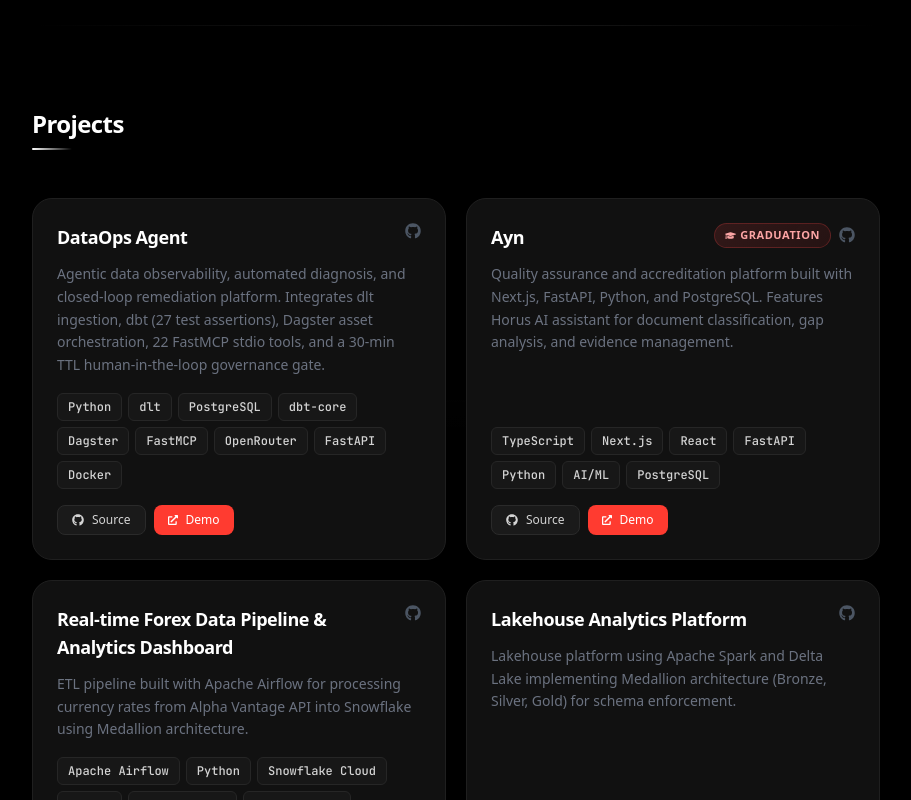
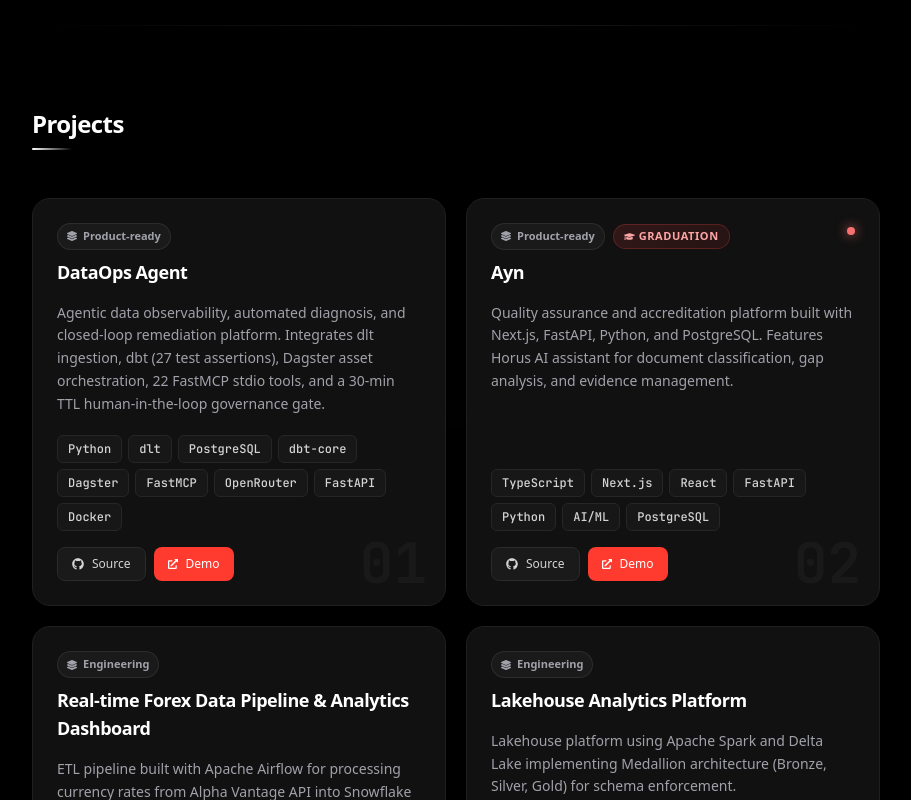
Before and after one commit to Anwaribra/anwaribra.github.io, a Next.js app: page / in a window 1280 px wide. Shown: the part 2000-2800 px from the top of the page, without its empty margins (184-1095 px from the left). Built offline with nearby package versions, Linux system fonts and the light colour scheme; no server answers.

Commit message:
fix phone design

```diff
--- a/app/globals.css
+++ b/app/globals.css
@@ -85,7 +85,7 @@
 .glow-card {
   background: var(--card-bg);
   border: 1px solid var(--card-border);
-  border-radius: 20px;
+  border-radius: 18px;
   transition: all 0.2s ease-out;
   position: relative;
   overflow: hidden;
@@ -138,6 +138,53 @@
   background: #222222;
   color: #ffffff;
   border-color: #333333;
+}
+
+.project-card {
+  min-height: 328px;
+  isolation: isolate;
+}
+
+.project-card::after,
+.experience-card::after {
+  content: '';
+  position: absolute;
+  inset: 0;
+  background: radial-gradient(circle at 90% 0%, rgba(255, 59, 48, 0.12), transparent 32%);
+  opacity: 0;
+  transition: opacity 0.25s ease;
+  pointer-events: none;
+  z-index: -1;
+}
+
+.project-card:hover::after,
+.experience-card:hover::after {
+  opacity: 1;
+}
+
+.project-index {
+  position: absolute;
+  right: 18px;
+  bottom: 14px;
+  color: rgba(255, 255, 255, 0.035);
+  font-family: 'JetBrains Mono', monospace;
+  font-size: 56px;
+  font-weight: 700;
+  line-height: 1;
+  pointer-events: none;
+}
+
+.project-type {
+  display: inline-flex;
+  align-items: center;
+  gap: 6px;
+  border-radius: 999px;
+  border: 1px solid rgba(255, 255, 255, 0.08);
+  background: rgba(255, 255, 255, 0.04);
+  color: #a1a1aa;
+  font-size: 11px;
+  font-weight: 600;
+  padding: 4px 9px;
 }
 
 /* Typing cursor */
@@ -339,7 +386,30 @@
 }
 
 @media (max-width: 640px) {
+  .project-card {
+    min-height: auto;
+  }
+
+  .project-index {
+    font-size: 44px;
+  }
+
+  .section-divider {
+    margin: 1.5rem 0;
+  }
+
   .pipeline-container {
     padding: 12px 4px;
   }
 }
+
+@media (prefers-reduced-motion: reduce) {
+  *,
+  *::before,
+  *::after {
+    animation-duration: 0.01ms !important;
+    animation-iteration-count: 1 !important;
+    scroll-behavior: auto !important;
+    transition-duration: 0.01ms !important;
+  }
+}
--- a/components/DotNav.tsx
+++ b/components/DotNav.tsx
@@ -46,7 +46,7 @@
   }
 
   return (
-    <nav className="fixed right-3 top-1/2 -translate-y-1/2 z-50 flex flex-col items-center gap-3 md:hidden">
+    <nav className="fixed right-3 top-1/2 -translate-y-1/2 z-50 hidden flex-col items-center gap-3 sm:flex md:hidden">
       {sections.map(({ id, label }) => (
         <div key={id} className="relative flex items-center">
           {/* Label tooltip */}
--- a/components/Experience.tsx
+++ b/components/Experience.tsx
@@ -29,10 +29,10 @@
             <motion.div
               key={index}
               className="relative group"
-              initial={{ opacity: 0, x: -20 }}
-              whileInView={{ opacity: 1, x: 0 }}
+              initial={{ opacity: 0, x: -18, scale: 0.99 }}
+              whileInView={{ opacity: 1, x: 0, scale: 1 }}
               viewport={{ once: true }}
-              transition={{ duration: 0.5, delay: index * 0.12, ease: [0.25, 0.46, 0.45, 0.94] }}
+              transition={{ duration: 0.5, delay: index * 0.08, ease: [0.16, 1, 0.3, 1] }}
             >
               {/* Refined Timeline Node Dot */}
               <div
@@ -46,7 +46,7 @@
               </div>
 
               {/* Surface Elevated Glass Card */}
-              <div className="glow-card p-5 sm:p-6 bg-[#111111]/90 backdrop-blur-xl border border-white/[0.08] transition-all duration-[220ms] ease-out rounded-2xl group-hover:-translate-y-[2px] group-hover:bg-[#161616] group-hover:border-white/20">
+              <div className="experience-card glow-card p-5 sm:p-6 bg-[#111111]/90 backdrop-blur-xl border border-white/[0.08] transition-all duration-[220ms] ease-out rounded-2xl group-hover:-translate-y-[2px] group-hover:bg-[#161616] group-hover:border-white/20">
                 <div className="flex flex-col sm:flex-row sm:items-center sm:justify-between gap-1.5 sm:gap-4 mb-3">
                   <div>
                     <h3 className="text-base sm:text-lg font-bold tracking-tight text-white transition-colors duration-200">
--- a/components/Projects.tsx
+++ b/components/Projects.tsx
@@ -1,7 +1,7 @@
 'use client'
 
 import React, { useState } from 'react'
-import { FaGithub, FaExternalLinkAlt, FaGraduationCap, FaChevronDown, FaChevronUp } from 'react-icons/fa'
+import { FaChevronDown, FaChevronUp, FaExternalLinkAlt, FaGithub, FaGraduationCap, FaLayerGroup } from 'react-icons/fa'
 import { motion, AnimatePresence } from 'framer-motion'
 import { Project } from '@/data/portfolio'
 
@@ -12,14 +12,15 @@
 const INITIAL_SHOW = 6
 
 const cardVariants = {
-  hidden: { opacity: 0, y: 30 },
+  hidden: { opacity: 0, y: 24, scale: 0.98 },
   visible: (i: number) => ({
     opacity: 1,
     y: 0,
+    scale: 1,
     transition: {
-      duration: 0.4,
-      delay: i * 0.08,
-      ease: [0.25, 0.46, 0.45, 0.94]
+      duration: 0.45,
+      delay: i * 0.06,
+      ease: [0.16, 1, 0.3, 1]
     }
   }),
   exit: { opacity: 0, y: -20, transition: { duration: 0.2 } }
@@ -30,10 +31,6 @@
 
   const visibleProjects = showAll ? projects : projects.slice(0, INITIAL_SHOW)
   const hasMore = projects.length > INITIAL_SHOW
-
-  const handleCardClick = (url: string) => {
-    window.open(url, '_blank', 'noopener,noreferrer')
-  }
 
   return (
     <motion.section
@@ -50,8 +47,7 @@
           {visibleProjects.map((project, index) => (
             <motion.div
               key={project.title}
-              onClick={() => handleCardClick(project.source)}
-              className="glow-card flex flex-col group overflow-hidden cursor-pointer"
+              className="project-card glow-card flex flex-col group overflow-hidden"
               variants={cardVariants}
               initial="hidden"
               animate="visible"
@@ -59,23 +55,37 @@
               custom={index}
               layout
             >
-              <div className="p-5 sm:p-6 flex flex-col flex-1">
-                <div className="flex items-start justify-between gap-3 mb-3">
-                  <h3 className="text-base sm:text-lg font-bold tracking-tight group-hover:text-red-400 transition-colors duration-200">
-                    {project.title}
-                  </h3>
-                  <div className="flex items-center gap-2 flex-shrink-0">
+              <div className="p-5 sm:p-6 flex flex-col flex-1 relative">
+                <div className="project-index" aria-hidden="true">
+                  {String(index + 1).padStart(2, '0')}
+                </div>
+
+                <div className="flex items-start justify-between gap-3 mb-4">
+                  <div>
+                    <div className="mb-2 flex flex-wrap items-center gap-2">
+                      <span className="project-type">
+                        <FaLayerGroup className="text-[10px]" />
+                        {project.demo ? 'Product-ready' : 'Engineering'}
+                      </span>
+                      {project.isGraduation && (
+                        <span className="graduation-badge">
+                          <FaGraduationCap />
+                          Graduation
+                        </span>
+                      )}
+                    </div>
+                    <h3 className="text-base sm:text-lg font-bold tracking-tight group-hover:text-red-300 transition-colors duration-200">
+                      {project.title}
+                    </h3>
+                  </div>
+                  <div className="flex items-center gap-2 flex-shrink-0 pt-1">
                     {project.isGraduation && (
-                      <span className="graduation-badge">
-                        <FaGraduationCap />
-                        Graduation
-                      </span>
+                      <span className="h-2 w-2 rounded-full bg-red-400 shadow-[0_0_12px_rgba(248,113,113,0.9)]" aria-hidden="true" />
                     )}
-                    <FaGithub className="text-gray-600 group-hover:text-white transition-colors duration-200" />
                   </div>
                 </div>
 
-                <p className="text-sm text-gray-500 mb-4 leading-relaxed flex-1">
+                <p className="text-sm text-zinc-400 mb-5 leading-relaxed flex-1">
                   {project.description}
                 </p>
 
@@ -88,29 +98,27 @@
                     ))}
                   </div>
                   <div className="flex gap-2">
-                    <span
-                      className="inline-flex items-center gap-2 px-3.5 py-1.5 rounded-lg text-xs font-medium bg-[#1A1A1A] border border-[#2A2A2A] text-[#D4D4D4] group-hover:text-white group-hover:border-[#333333] transition-all duration-200"
+                    <a
+                      href={project.source}
+                      target="_blank"
+                      rel="noopener noreferrer"
+                      className="inline-flex items-center gap-2 px-3.5 py-2 rounded-lg text-xs font-medium bg-[#1A1A1A] border border-[#2A2A2A] text-[#D4D4D4] hover:text-white hover:border-[#444444] hover:bg-[#222222] transition-all duration-200"
                       aria-label={`View source code for ${project.title}`}
                     >
                       <FaGithub className="text-xs" />
                       Source
-                    </span>
+                    </a>
                     {project.demo && (
-                      <button
-                        onClick={(e) => {
-                          e.stopPropagation()
-                          if (project.demo?.startsWith('/')) {
-                            window.location.href = project.demo
-                          } else {
-                            window.open(project.demo, '_blank', 'noopener,noreferrer')
-                          }
-                        }}
-                        className="inline-flex items-center gap-2 px-3.5 py-1.5 rounded-lg text-xs font-medium bg-[#FF3B30] text-white hover:bg-[#E03228] transition-all duration-200"
+                      <a
+                        href={project.demo}
+                        target={project.demo.startsWith('/') ? undefined : '_blank'}
+                        rel={project.demo.startsWith('/') ? undefined : 'noopener noreferrer'}
+                        className="inline-flex items-center gap-2 px-3.5 py-2 rounded-lg text-xs font-medium bg-[#FF3B30] text-white hover:bg-[#E03228] transition-all duration-200"
                         aria-label={`View live demo for ${project.title}`}
                       >
                         <FaExternalLinkAlt className="text-[10px]" />
                         Demo
-                      </button>
+                      </a>
                     )}
                   </div>
                 </div>
--- a/components/Skills.tsx
+++ b/components/Skills.tsx
@@ -87,13 +87,17 @@
             </h3>
 
             <div className="flex flex-wrap gap-2.5">
-              {category.skills.map((skill) => (
-                <span
+              {category.skills.map((skill, skillIndex) => (
+                <motion.span
                   key={skill.name}
                   className="px-3.5 py-1.5 rounded-full text-xs font-mono font-medium text-[#D4D4D4] bg-[#161616]/80 border border-white/[0.08] hover:border-white/20 hover:text-white transition-all duration-200"
+                  initial={{ opacity: 0, y: 8 }}
+                  whileInView={{ opacity: 1, y: 0 }}
+                  viewport={{ once: true }}
+                  transition={{ duration: 0.25, delay: index * 0.05 + skillIndex * 0.025 }}
                 >
                   {skill.name}
-                </span>
+                </motion.span>
               ))}
             </div>
           </motion.div>
```
